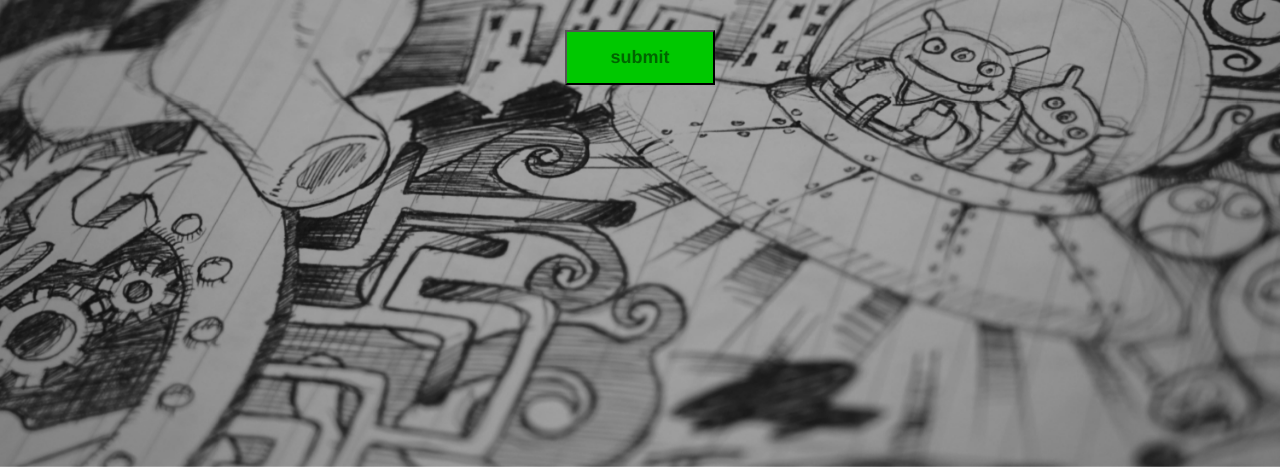
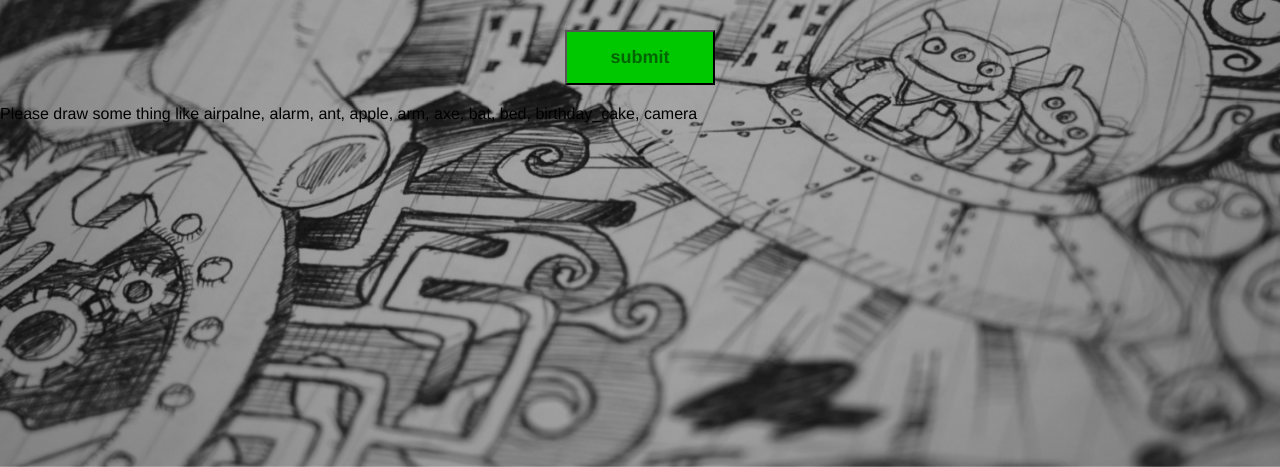
Before and after one commit to Bisratworku/doodle, a Flask app: page / in a window 1280 px wide. Shown: the part 333-800 px from the top of the page. Run offline with Flask 3, Linux system fonts and the light colour scheme.

Commit message:
added a paragraph for a disctiption

```diff
--- a/templates/index.html
+++ b/templates/index.html
@@ -20,6 +20,7 @@
         <div class="buttion">
             <input type="button" value="submit", id="btn">
         </div>
+        <p dddd>Please draw some thing like airpalne, alarm, ant, apple, arm, axe, bat, bed, birthday_cake, camera</p>
     </div>
     <script src="{{url_for('static', filename = 'js/script.js')}}"></script>
 </body>
```
